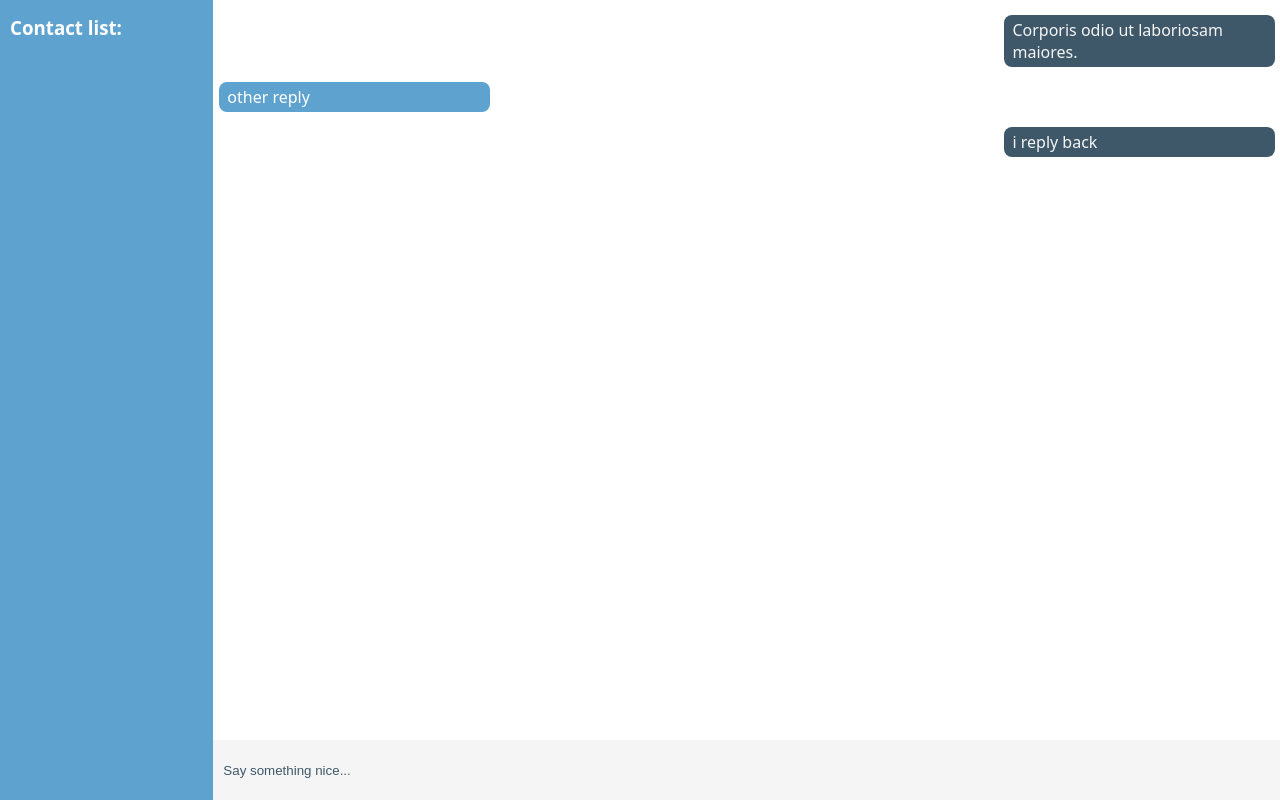
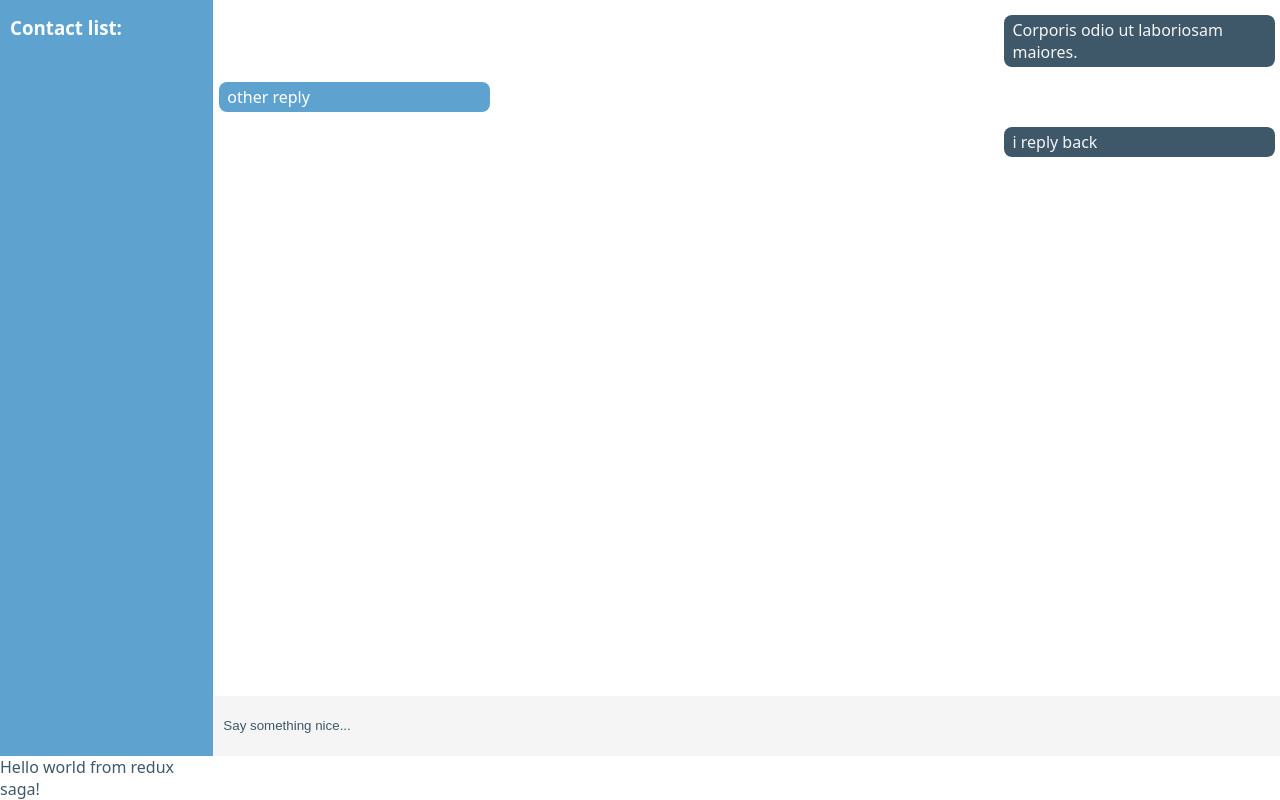
Before and after one commit to CAMIRO/chat-app, a React (Create React App) app: page / in a window 1280 px wide. Built offline with nearby package versions, Linux system fonts and the light colour scheme.

Commit message:
helloWorld from sagas

```diff
--- a/package.json
+++ b/package.json
@@ -8,7 +8,10 @@
     "@testing-library/user-event": "^7.1.2",
     "react": "^16.13.1",
     "react-dom": "^16.13.1",
-    "react-scripts": "3.4.1"
+    "react-redux": "^7.2.0",
+    "react-scripts": "3.4.1",
+    "redux": "^4.0.5",
+    "redux-saga": "^1.1.3"
   },
   "scripts": {
     "start": "react-scripts start",
--- a/src/App.js
+++ b/src/App.js
@@ -1,19 +1,12 @@
 import React from 'react';
-import MessageList from './components/messageList';
-import ContactList from './components/contactList';
-import SendMessageForm from './components/sendMessageForm'
-// components
+// redux
+import { Provider } from 'react-redux';
+import store  from './store'
+// views
+import Home from './views/home'
 
-
-
-const  App = () => {
-  return (
-    <div className="app">
-      <ContactList />
-      <MessageList />
-      <SendMessageForm />
-    </div>
-  );
-}
-
-export default App;
+export default () => (
+  <Provider store={store}>
+    <Home />
+  </Provider>
+)
--- /dev/null
+++ b/src/actions.js
@@ -0,0 +1,5 @@
+export const REQUEST_HELLO_WORLD = 'REQUEST_HELLO_WORLD'
+export const RECEIVE_HELLO_WORLD = 'HELLO_WORLD'
+
+export const requestHelloWorld = () => ({ type: REQUEST_HELLO_WORLD });
+export const receiveHelloWorld = text => ({ type: RECEIVE_HELLO_WORLD, text });
--- /dev/null
+++ b/src/reducers/helloWorld.js
@@ -0,0 +1,10 @@
+import { RECEIVE_HELLO_WORLD } from '../actions'
+export default (state="", { type, text = "" }) => {
+    switch(type){
+        case RECEIVE_HELLO_WORLD:
+            return text
+        default:
+            return state;
+
+    }
+}
--- /dev/null
+++ b/src/reducers/index.js
@@ -0,0 +1,6 @@
+import { combineReducers } from 'redux'
+import helloWorld from './helloWorld';
+
+export default combineReducers({
+    helloWorld
+})
--- /dev/null
+++ b/src/sagas.js
@@ -0,0 +1,25 @@
+
+import { call, put, takeEvery, takeLatest } from "redux-saga/effects";
+
+import { REQUEST_HELLO_WORLD, receiveHelloWorld } from "./actions";
+
+// worker Saga: will be fired on USER_FETCH_REQUESTED actions
+function* helloWorld(action) {
+  try {
+    // do api call
+    // const user = yield call(Api.fetchUser, action.payload.userId);
+    yield put(receiveHelloWorld("Hello world from redux saga!"));
+  } catch (e) {
+    yield put(receiveHelloWorld("Hello world from redux saga!"));
+  }
+}
+
+/*
+  Alternatively you may use takeLatest.
+  Does not allow concurrent fetches of user. If "USER_FETCH_REQUESTED" gets
+  dispatched while a fetch is already pending, that pending fetch is cancelled
+  and only the latest one will be run.
+*/
+export default function* mySaga() {
+  yield takeLatest(REQUEST_HELLO_WORLD, helloWorld);
+}
--- /dev/null
+++ b/src/store.js
@@ -0,0 +1,13 @@
+import { createStore, applyMiddleware } from 'redux'
+import createSagaMiddleware from 'redux-saga'
+
+import reducer from './reducers'
+import mySaga from './sagas'
+
+// create the saga middleware
+const sagaMiddleware = createSagaMiddleware();
+// mount it on the Store
+export default createStore(reducer, applyMiddleware(sagaMiddleware));
+
+// then run the saga
+sagaMiddleware.run(mySaga);
--- /dev/null
+++ b/src/views/home/index.js
@@ -0,0 +1,27 @@
+import React, { useEffect } from 'react';
+import { connect } from 'react-redux'
+import { bindActionCreators } from 'redux'
+import { requestHelloWorld } from '../../actions'
+// components
+import MessageList from '../../components/messageList';
+import ContactList from '../../components/contactList';
+import SendMessageForm from '../../components/sendMessageForm'
+
+const Home  = props => {
+
+  useEffect(() => {
+    props.requestHelloWorld();
+  })
+  return (
+    <div className="app">
+      {props.helloWorld}
+      <ContactList />
+      <MessageList />
+      <SendMessageForm />
+    </div>
+  );
+}
+
+const mapStateToProps = state => ({ helloWorld: state.helloWorld });
+const mapDispatchToProps = dispatch => bindActionCreators({requestHelloWorld}, dispatch)
+export default connect(mapStateToProps,mapDispatchToProps )(Home);
```
Also changed, not shown: 1 other file (tests, documents, lock files or other folders).
